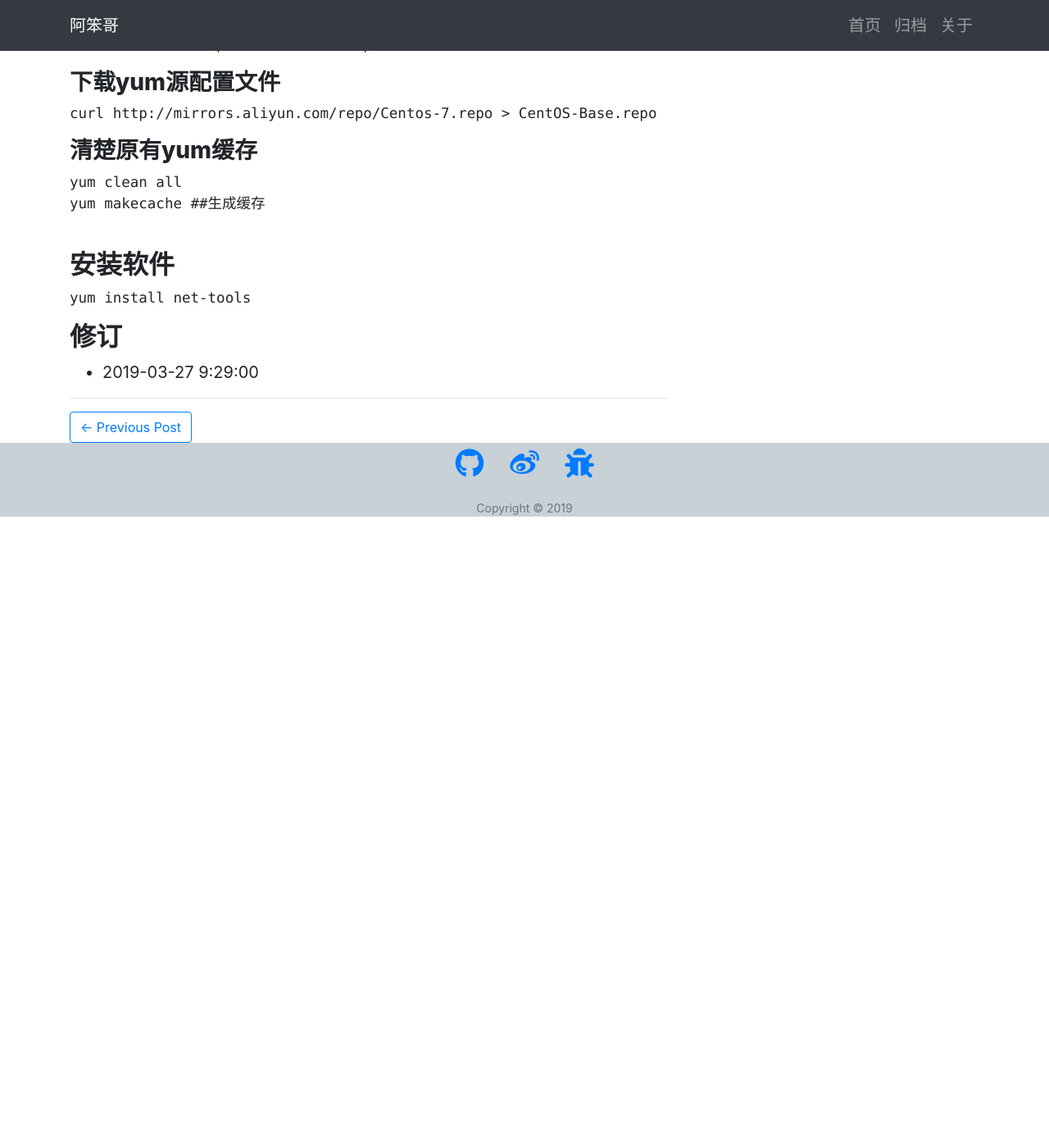
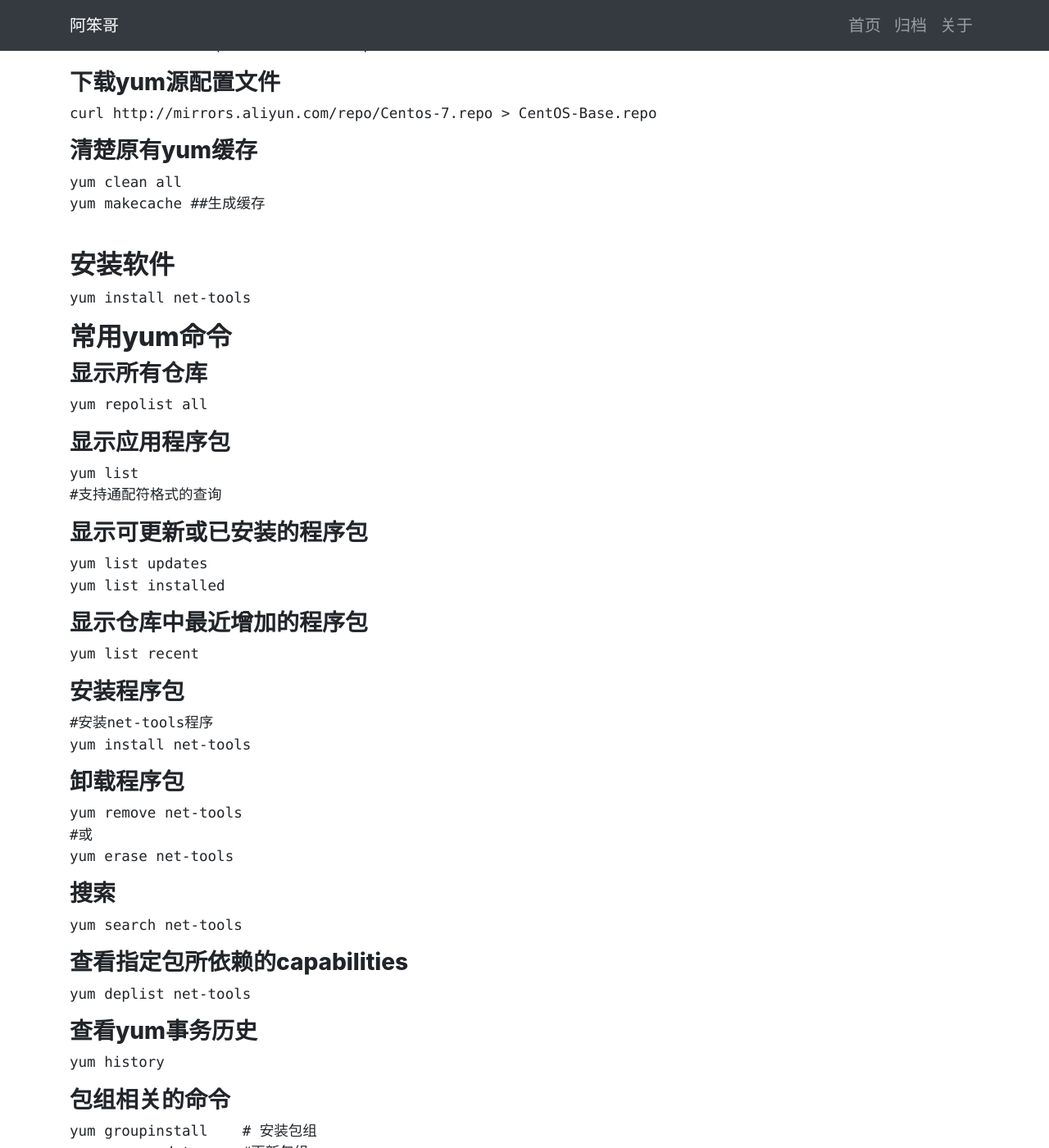
Before and after one commit to abanger/abanger.github.io, a Jekyll site: the page built from _posts/2019-03-27-CentOS-yum-how-to.md, in a window 1280 px wide and 1400 px high, scrolled down 1398 px. Shown: the whole window at 82% size. Built offline with Jekyll 4.4.1, drawn with Linux system fonts in a browser that asks for light colours; before the commit the page ends 2028 px from its top, so only the background shows below that; some of the changed text lies outside the part shown.

Commit message:
Update 2019-03-27-CentOS-yum-how-to.md

````diff
--- a/_posts/2019-03-27-CentOS-yum-how-to.md
+++ b/_posts/2019-03-27-CentOS-yum-how-to.md
@@ -80,5 +80,64 @@ yum makecache ##生成缓存
 yum install net-tools
 ```
 
+## 常用yum命令
+
+### 显示所有仓库
+```
+yum repolist all
+```
+
+### 显示应用程序包
+```
+yum list
+#支持通配符格式的查询
+```
+
+### 显示可更新或已安装的程序包
+```
+yum list updates
+yum list installed
+```
+### 显示仓库中最近增加的程序包
+```
+yum list recent
+```
+### 安装程序包
+```
+#安装net-tools程序
+yum install net-tools
+```
+
+### 卸载程序包
+```
+yum remove net-tools
+#或
+yum erase net-tools
+```
+
+### 搜索
+```
+yum search net-tools
+```
+### 查看指定包所依赖的capabilities
+```
+yum deplist net-tools
+```
+
+
+### 查看yum事务历史
+```
+yum history
+```
+### 包组相关的命令
+```
+yum groupinstall    # 安装包组
+yum groupupdate     #更新包组
+yum grouplist       #显示包组
+yum groupremove     #移除包组
+yum groupinfo       #查看包组信息
+yum groupinstall 'Minimal Install'
+```
+
 ## 修订
-- 2019-03-27 9:29:00
+- 2019-03-27 15:29:00
````
